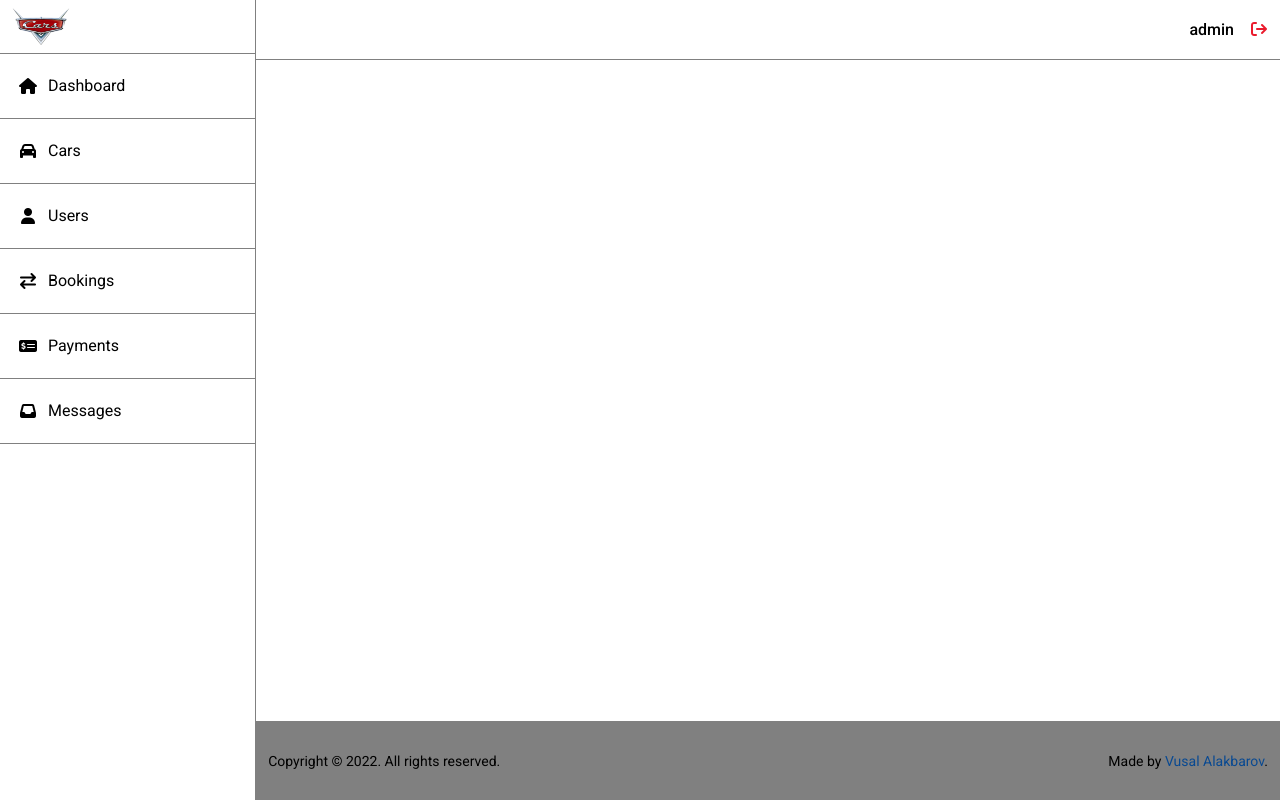
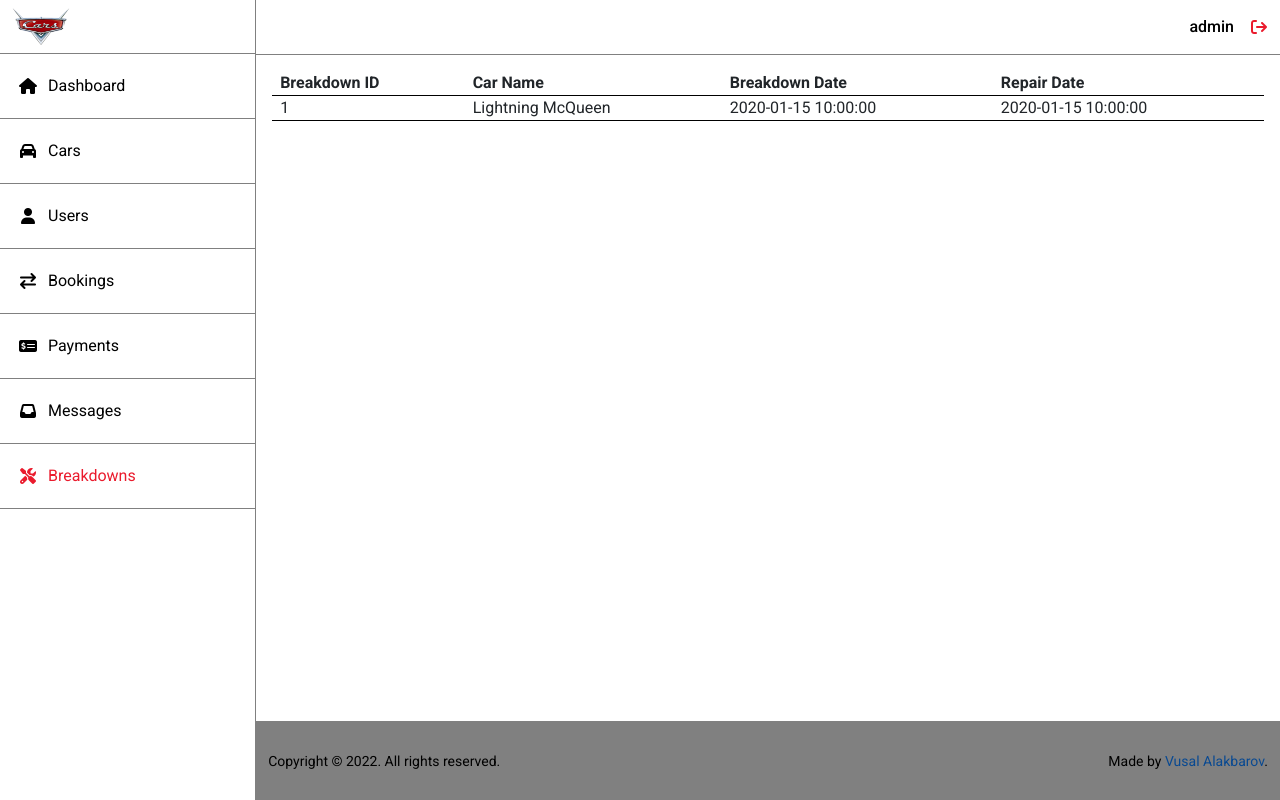
Before and after one commit to iamvusalalakbarov/cars, a PHP site: page /index.php?page=breakdowns in a window 1280 px wide. Run offline with PHP 8.4, Linux system fonts and the light colour scheme; a user stored in the database is signed in; data comes from the database, SQL or seed files in the repository; tables that the repository leaves empty or names only in its code hold one stand-in row (values such as "Sample post"); some libraries are stand-ins or nearby versions.

Commit message:
Added Breakdowns page

```diff
--- /dev/null
+++ b/Manager Side/breakdowns.php
@@ -0,0 +1,71 @@
+<?php
+
+$breakdowns = $db->query(
+    "SELECT br.breakdown_id, br.car_id, br.breakdown_date, br.repair_date, c.car_name
+    FROM breakdowns br
+    INNER JOIN cars c ON br.car_id = c.car_id"
+)->fetchAll(PDO::FETCH_ASSOC);
+
+$cars = $db->query("SELECT * FROM cars")->fetchAll(PDO::FETCH_ASSOC);
+
+if (isset($_POST["repair"])) {
+    $query = $db->prepare(
+        "UPDATE breakdowns SET
+        repair_date = ?
+        WHERE breakdown_id = ?"
+        );
+    $insert = $query->execute([date("Y-m-d"), $_POST["repair"]]);
+
+    foreach ($breakdowns as $breakdown) {
+        if ($_POST["repair"] == $breakdown["breakdown_id"]) {
+            $carID = $breakdown["car_id"];
+        }
+    }
+
+    foreach ($cars as $car) {
+        if ($carID == $car["car_id"]) {
+            $newQuantity = $car["quantity"] += 1;
+            echo $newQuantity;
+        }
+    }
+
+    $query = $db->prepare(
+        "UPDATE cars SET
+        quantity = ?
+        WHERE car_id = ?"
+    );
+    $update = $query->execute([$newQuantity, $carID]);
+
+    //header("Location:index.php?page=breakdowns");
+}
+
+?>
+
+<section class="payments">
+    <table>
+        <thead>
+            <tr>
+                <th>Breakdown ID</th>
+                <th>Car Name</th>
+                <th>Breakdown Date</th>
+                <th>Repair Date</th>
+            </tr>
+        </thead>
+        <tbody>
+            <?php foreach($breakdowns as $breakdown): ?>
+                <tr>
+                    <td><?php echo $breakdown["breakdown_id"]; ?></td>
+                    <td><?php echo $breakdown["car_name"]; ?></td>
+                    <td><?php echo $breakdown["breakdown_date"]; ?></td>
+                    <td><?php echo ($breakdown["repair_date"] == "0000-00-00") ? "" : $breakdown["repair_date"]; ?></td>
+                    <?php if ($breakdown["repair_date"] == "0000-00-00"): ?>
+                        <form method="POST">
+                            <input type="hidden" name="repair" value="<?php echo $breakdown["breakdown_id"]; ?>">
+                            <td><button type="sumit">[Repair]</button></td>
+                        </form>
+                    <?php endif; ?>
+                </tr>
+            <?php endforeach; ?>
+        </tbody>
+    </table>
+</section>
--- a/Manager Side/header.php
+++ b/Manager Side/header.php
@@ -38,6 +38,9 @@
                 <li>
                     <a href="index.php?page=messages" class="<?php echo ($_GET["page"] == "messages") ? 'active' : '' ?>"><label><i class="fa-solid fa-inbox"></i></label>Messages</a>
                 </li>
+                <li>
+                    <a href="index.php?page=breakdowns" class="<?php echo ($_GET["page"] == "breakdowns") ? 'active' : '' ?>"><label><i class="fa-solid fa-screwdriver-wrench"></i></label>Breakdowns</a>
+                </li>
             </ul>
         </nav>
     </aside>
--- a/Manager Side/index.php
+++ b/Manager Side/index.php
@@ -47,6 +47,10 @@
         require_once("messages.php");
     break;
 
+    case "breakdowns":
+        require_once("breakdowns.php");
+    break;
+
     case "log-out":
         session_destroy();
         unset($_SESSION['log']);
```
Also changed, not shown: Manager Side/cars.php (+32 -2 lines).
